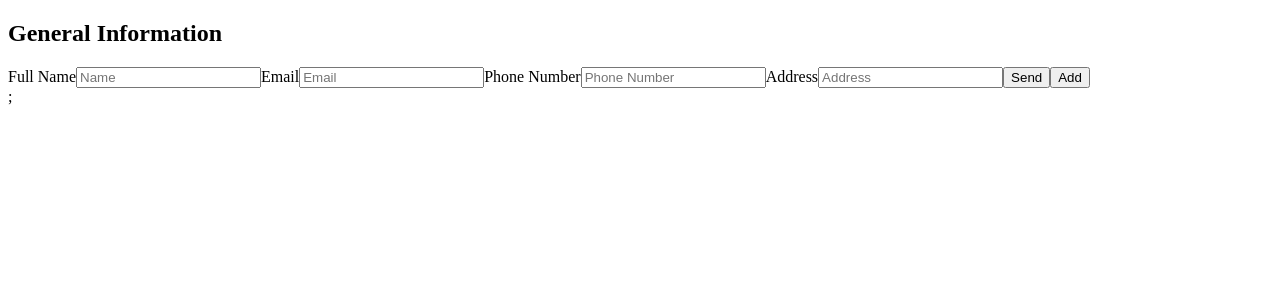
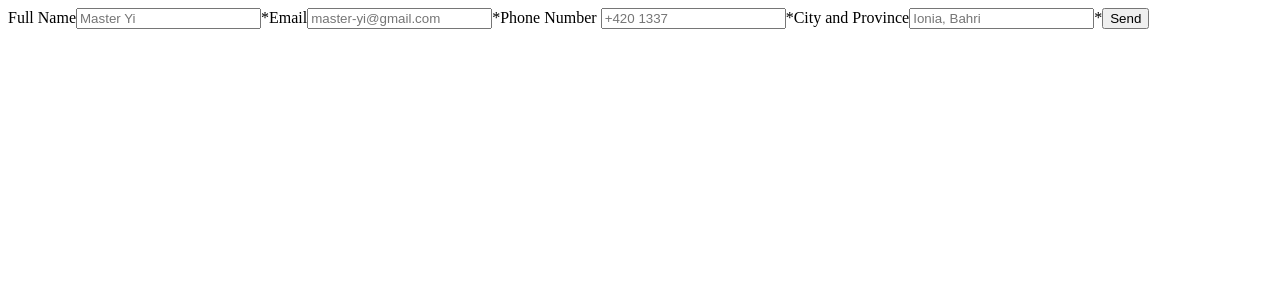
Before and after one commit to Preslav977/react-exercising, a React (Vite) app in the folder react-exercising/: page / in a window 1280 px wide. Shown: the top 300 px of the page. Built offline with nearby package versions, Linux system fonts and the light colour scheme.

Commit message:
The general section of the CV project has been completed and you can submit your information

```diff
--- /dev/null
+++ b/package.json
@@ -0,0 +1,5 @@
+{
+  "dependencies": {
+    "uuid": "^9.0.1"
+  }
+}
--- a/react-exercising/src/GeneralSection.jsx
+++ b/react-exercising/src/GeneralSection.jsx
@@ -1,158 +1,86 @@
 /* eslint-disable react/jsx-key */
 import { useState } from "react";
-
-// function GeneralSection(label, placeholder) {
-//   return (
-//     <>
-//       <label>
-//         {label}
-//         <input type="text" placeholder={placeholder} />
-//       </label>
-//     </>
-//   );
-// }
-
-// function GeneralSectionList() {
-//   return (
-//     <>
-//       {object.map((obj) => {
-//         return <GeneralSection obj={obj} />;
-//       })}
-//     </>
-//   );
-// }
-
-// export function App() {
-//   const [object, setObject] = useState([{ name: "" }]);
-
-//   return (
-//     <div>
-//       <h2>General Information</h2>
-//       <GeneralSectionList object={object} />
-//     </div>
-//   );
-// }
-
-//OLD WAY OF RENDERING
-
-// const generalItem = generalObject.map((object) => (
-//   <form action="#" onSubmit={handleSubmit}>
-//     <label htmlFor="name">
-//       Name
-//       <input
-//         type="text"
-//         name="name"
-//         placeholder="Name"
-//         key={object.fullName}
-//       />
-//     </label>
-//     <label htmlFor="email">
-//       Email
-//       <input
-//         type="text"
-//         name="email"
-//         placeholder="Email"
-//         key={object.email}
-//       />
-//     </label>
-//     <label htmlFor="phone-number">
-//       Phone Number
-//       <input
-//         type="text"
-//         name="phone-number"
-//         placeholder="Phone Number"
-//         key={object.phoneNumber}
-//       />
-//     </label>
-//     <label htmlFor="address">
-//       Address
-//       <input
-//         type="text"
-//         name="address"
-//         placeholder="Address"
-//         key={object.address}
-//       />
-//     </label>
-//     <button type="submit">Send</button>
-//     <button onClick={addAnotherObject}>Add</button>
-//   </form>
-// ));
-
-// return (
-//   <>
-//     <div>{generalItem}</div>
-//   </>
-// );
 
 let nextId = 0;
 
 export function GeneralSection() {
-  const [generalObject, setGeneralObject] = useState([
-    { fullName: "", email: "", phoneNumber: "", address: "", id: nextId },
+  const [formDataGeneralObject, setFormDataGeneralObject] = useState([
+    {
+      fullName: "",
+      email: "",
+      phoneNumber: "",
+      cityAndProvince: "",
+      id: nextId,
+    },
   ]);
-
-  const [addNewObt, setNewObj] = useState([generalObject[0]]);
 
   function handleSubmit(e) {
     e.preventDefault();
-    const getFormData = new FormData(e.target);
-    const fullNameFormData = getFormData.get("name");
-    const emailFormData = getFormData.get("email");
-    const phoneNumberFormData = getFormData.get("phone-number");
-    const addressFormData = getFormData.get("address");
-    const newGeneralObject = [
-      {
-        ...generalObject,
-        fullName: fullNameFormData,
-        email: emailFormData,
-        phoneNumber: phoneNumberFormData,
-        addressFormData: addressFormData,
-        id: nextId++,
-      },
-    ];
-    setGeneralObject(newGeneralObject);
-  }
-
-  function addAnotherObject() {
-    //create copy of the array
-    //then add the new created object
-    //into the array and increment the id
-    setNewObj([...generalObject, { ...addNewObt }]);
-    // console.log(addNewObt);
+    const FormDataObject = new FormData(e.target);
+    const fullNameData = FormDataObject.get("name");
+    const emailData = FormDataObject.get("email");
+    const phoneNumberData = FormDataObject.get("phone-number");
+    const cityAndProvinceData = FormDataObject.get("city-and-province");
+    const newFormDataGeneralObject = {
+      ...formDataGeneralObject,
+      fullName: fullNameData,
+      email: emailData,
+      phoneNumber: phoneNumberData,
+      cityAndProvince: cityAndProvinceData,
+      id: nextId++,
+    };
+    setFormDataGeneralObject([newFormDataGeneralObject]);
   }
 
   return (
     <>
-      <h2>General Information</h2>
-      {generalObject.map((object) => (
-        <div key={object.id}>
-          <form onSubmit={handleSubmit}>
+      {formDataGeneralObject.map((generalSectionObj) => (
+        <div key={generalSectionObj.id}>
+          <form action="#" onSubmit={handleSubmit}>
             <label htmlFor="name">
               Full Name
-              <input type="text" name="name" placeholder="Name" />
+              <span>
+                <input type="text" name="name" placeholder="Master Yi" />*
+              </span>
             </label>
             <label htmlFor="email">
               Email
-              <input type="text" name="email" placeholder="Email" />
+              <span>
+                <input
+                  type="text"
+                  name="email"
+                  placeholder="master-yi@gmail.com"
+                />
+                *
+              </span>
             </label>
             <label htmlFor="phone-number">
               Phone Number
-              <input
-                type="text"
-                name="phone-number"
-                placeholder="Phone Number"
-              />
+              <span>
+                {" "}
+                <input
+                  type="text"
+                  name="phone-number"
+                  placeholder="+420 1337"
+                />
+                *
+              </span>
             </label>
-            <label htmlFor="address">
-              Address
-              <input type="text" name="address" placeholder="Address" />
+            <label htmlFor="city-and-province">
+              City and Province
+              <span>
+                <input
+                  type="text"
+                  name="city-and-province"
+                  placeholder="Ionia, Bahri"
+                />
+                *
+              </span>
             </label>
-            <button>Send</button>
-            <button onClick={addAnotherObject}>Add</button>
+            <button type="submit">Send</button>
           </form>
         </div>
       ))}
-      ;
     </>
   );
 }
```
Also changed, not shown: 1 other file (tests, documents, lock files or other folders).
